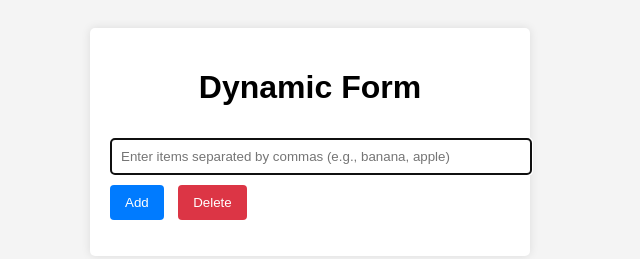
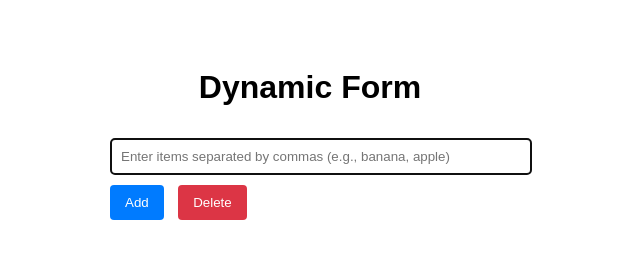
Before and after one commit to haeyun1/2024-2-oss-assignment-2, a plain HTML site: page form.htm in a window 1280 px wide. Shown: the whole page, without its empty margins (330-970 px from the left). Drawn offline with Linux system fonts and the light colour scheme.

Commit message:
modify form.htm

```diff
--- a/form.htm
+++ b/form.htm
@@ -7,7 +7,6 @@
     <style>
         body {
             font-family: Arial, sans-serif;
-            background-color: #f4f4f4;
             padding: 20px;
         }
 
@@ -21,7 +20,6 @@
             background-color: white;
             padding: 20px;
             border-radius: 5px;
-            box-shadow: 0 0 10px rgba(0, 0, 0, 0.1);
         }
 
         input[type="text"] {
```
